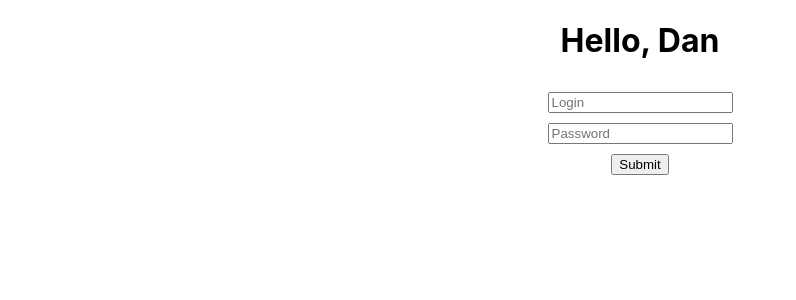
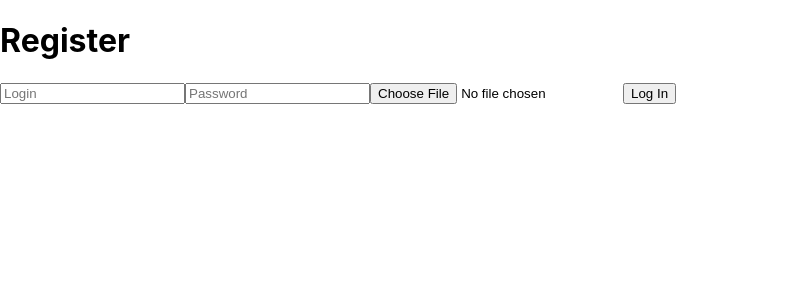
Before and after one commit to SPolddSpl/course-shop, a React (Create React App) app: page /register in a window 1280 px wide. Shown: the top 300 px of the page, without its empty margins (0-796 px from the left). Built offline with nearby package versions, Linux system fonts and the light colour scheme.

Commit message:
Auth(fake) added

```diff
--- a/package.json
+++ b/package.json
@@ -6,8 +6,10 @@
     "@testing-library/jest-dom": "^5.11.9",
     "@testing-library/react": "^11.2.5",
     "@testing-library/user-event": "^12.7.0",
+    "axios": "^0.21.1",
     "react": "^17.0.1",
     "react-dom": "^17.0.1",
+    "react-router-dom": "^5.2.0",
     "react-scripts": "4.0.2",
     "web-vitals": "^1.1.0"
   },
--- a/src/App.js
+++ b/src/App.js
@@ -1,9 +1,23 @@
-import logo from './logo.svg';
-import './App.css';
-import { Login } from './Login.js';
+import logo from "./logo.svg";
+import "./App.css";
+import { useEffect, useState } from "react";
+import Welcome from "./components/Welcome";
+import { BrowserRouter as Router, Switch, Route } from "react-router-dom";
+import Register from "./components/Register";
+import Login from "./components/Login";
+
 function App() {
-  const login = <Login name="Dan" />
-  return login;
+  return <Switch>
+    <Route path="/login">
+      <Login />
+    </Route>
+    <Route path="/register">
+      <Register />
+    </Route>
+    <Route path="/">
+      <Welcome />
+    </Route>
+  </Switch>;
 }
 
 export default App;
--- a/src/Login.css
+++ /dev/null
@@ -1,22 +0,0 @@
-.title {
-    display: flex;
-    justify-content: center;
-    width: 100%;
-    align-items: center;
-}
-
-
-.form {
-    display: flex;
-    justify-content: center;
-    align-items: center;
-    flex-direction: column;
-}
-
-.form input {
-    margin-top: 10px;
-}
-
-.form button {
-    margin-top: 10px;
-}
--- a/src/Login.js
+++ /dev/null
@@ -1,40 +0,0 @@
-import React from 'react';
-import './Login.css';
-export class Login extends React.Component {
-    constructor(props) {
-        super(props);
-        this.state = { value: '' };
-        this.login = { value: '' };
-        this.pass = { value: '' };
-
-        this.handleChange = this.handleChange.bind(this);
-        this.handleSubmit = this.handleSubmit.bind(this);
-    }
-    handleChange(event) {
-        this.setState(this.login.value = event.target.value);
-    }
-
-    handleSubmit(event) {
-        alert('Отправленное имя: ' + this.state.value);
-        event.preventDefault();
-    }
-
-
-    submit() {
-        console.log('Hello')
-    }
-
-    render() {
-        return (
-            <div className="title">
-                <div className="form">
-                    <h1>Hello, {this.props.name}</h1>
-                    <input value={this.login.value} onChange={this.handleChange} type="text" placeholder="Login" />
-                    <input value={this.pass.value} onChange={this.handleChange} type="password" placeholder="Password" />
-
-                    <button type="submit" onClick={this.submit}>Submit</button>
-                </div>
-            </div>
-        );
-    }
-}
--- /dev/null
+++ b/src/components/Login/index.js
@@ -0,0 +1,59 @@
+import axios from 'axios';
+import * as React from 'react';
+
+
+class Login extends React.Component {
+    constructor(props) {
+        super(props);
+        this.state = { user: { login: '', password: '', isLogged: false } };
+
+        this.inputChangeHandle = this.inputChangeHandle.bind(this)
+        this.submitHandle = this.submitHandle.bind(this)
+    }
+
+    inputChangeHandle(e) {
+        const inputVal = e.target.value;
+        const inputName = e.target.placeholder;
+        const avatar = e.target.files;
+
+        switch (inputName) {
+            case 'Login':
+                this.setState({ user: { login: inputVal, password: this.state.user.password } });
+                break;
+            case 'Password':
+                this.setState({ user: { login: this.state.user.login, password: inputVal } });
+                break;
+        }
+    }
+
+    submitHandle() {
+        const data = {
+            login: this.state.user.login,
+            password: this.state.user.password
+        }
+
+        axios.get(`https://6025022636244d001797b4c4.mockapi.io/shop/users?search=${data.login}`).then((res) => {
+            if (res.data) {
+
+                if (res.data[0].password === data.password) {
+                    this.setState({ isLogged: true });
+                }
+            }
+        })
+    }
+
+    render() {
+        if (this.state.isLogged) {
+            return <div>Logged In</div>
+        }
+        return (
+            <div>
+                <h1>Log In</h1>
+                <input type="text" placeholder="Login" onChange={this.inputChangeHandle} />
+                <input type="password" placeholder="Password" onChange={this.inputChangeHandle} />
+                <button type="submit" onClick={this.submitHandle}>Log In</button>
+            </div>)
+    }
+}
+
+export default Login;
--- /dev/null
+++ b/src/components/Register/index.js
@@ -0,0 +1,85 @@
+import * as React from 'react';
+import { Redirect } from "react-router-dom";
+import axios from 'axios';
+
+class Register extends React.Component {
+    constructor(props) {
+        super(props);
+        this.state = { user: {}, avatar: '', isRegistered: false }
+        this.sumbitHandle = this.sumbitHandle.bind(this);
+        this.inputChangeHandle = this.inputChangeHandle.bind(this);
+    }
+
+    async inputChangeHandle(e) {
+        const inputVal = e.target.value;
+        const inputName = e.target.placeholder;
+        const avatar = e.target.files;
+
+        switch (inputName) {
+            case 'Login':
+                this.setState({ user: { login: inputVal, password: this.state.user.password } });
+                break;
+            case 'Password':
+                this.setState({ user: { login: this.state.user.login, password: inputVal } });
+                break;
+            case 'Avatar':
+                let base64File = await this.getBase64(avatar[0]);
+                this.setState({ avatar: base64File });
+                break;
+        }
+    }
+
+    getBase64(file) {
+        return new Promise((resolve, reject) => {
+            const reader = new FileReader();
+            reader.readAsDataURL(file);
+            reader.onload = () => resolve(reader.result);
+            reader.onerror = error => reject(error);
+        });
+    }
+
+
+    sumbitHandle() {
+        const data = {
+            login: this.state.user.login,
+            createdAt: new Date().toLocaleString(),
+            password: this.state.user.password,
+            avatar: this.state.avatar
+        }
+
+        axios.post('https://6025022636244d001797b4c4.mockapi.io/shop/users', data).then((res) => {
+            const resBody = res.data;
+            if (resBody) {
+                const newUser = {
+                    id: resBody.id,
+                    login: resBody.login,
+                    createdAt: resBody.createdAt,
+                    avatar: resBody.avatar
+                }
+
+                localStorage.setItem('user', JSON.stringify(newUser));
+                this.setState({ isRegistered: true });
+            }
+
+        })
+
+    }
+
+    render() {
+        if (this.state.isRegistered) {
+            return <Redirect to="/Login" />
+        }
+        return (
+            <div>
+                <h1>Register</h1>
+                <input type="text" placeholder="Login" onChange={this.inputChangeHandle} />
+                <input type="password" placeholder="Password" onChange={this.inputChangeHandle} />
+                <input type="file" placeholder="Avatar" onChange={this.inputChangeHandle} />
+                <button type="submit" onClick={this.sumbitHandle}>Log In</button>
+            </div>
+        )
+    }
+
+}
+
+export default Register;
--- /dev/null
+++ b/src/components/Welcome/index.js
@@ -0,0 +1,37 @@
+import * as React from 'react';
+import Register from '../Register';
+import Login from '../Login';
+import { BrowserRouter, Redirect, Route, Router } from 'react-router-dom';
+
+class Welcome extends React.Component {
+    constructor(props) {
+        super(props);
+        this.state = { user: {}, route: null, compName: '', location: '' };
+    }
+
+    componentDidMount() {
+        console.log('Init')
+        const user = localStorage.getItem('user');
+        console.log(user)
+        if (user !== null) {
+            this.setState({ user: user, route: 'login', compName: 'Login' });
+            console.log(this.state)
+        } else {
+            this.setState({ user: null, route: 'register', compName: 'Register' });
+            console.log(this.state)
+        }
+    }
+
+
+    render() {
+        return (
+            <BrowserRouter>
+                <Redirect to={this.state.route} />
+            </BrowserRouter>
+
+        )
+    }
+
+}
+
+export default Welcome;
```
Also changed, not shown: src/index.js (+5 -2 lines), 1 other file (tests, documents, lock files or other folders).
